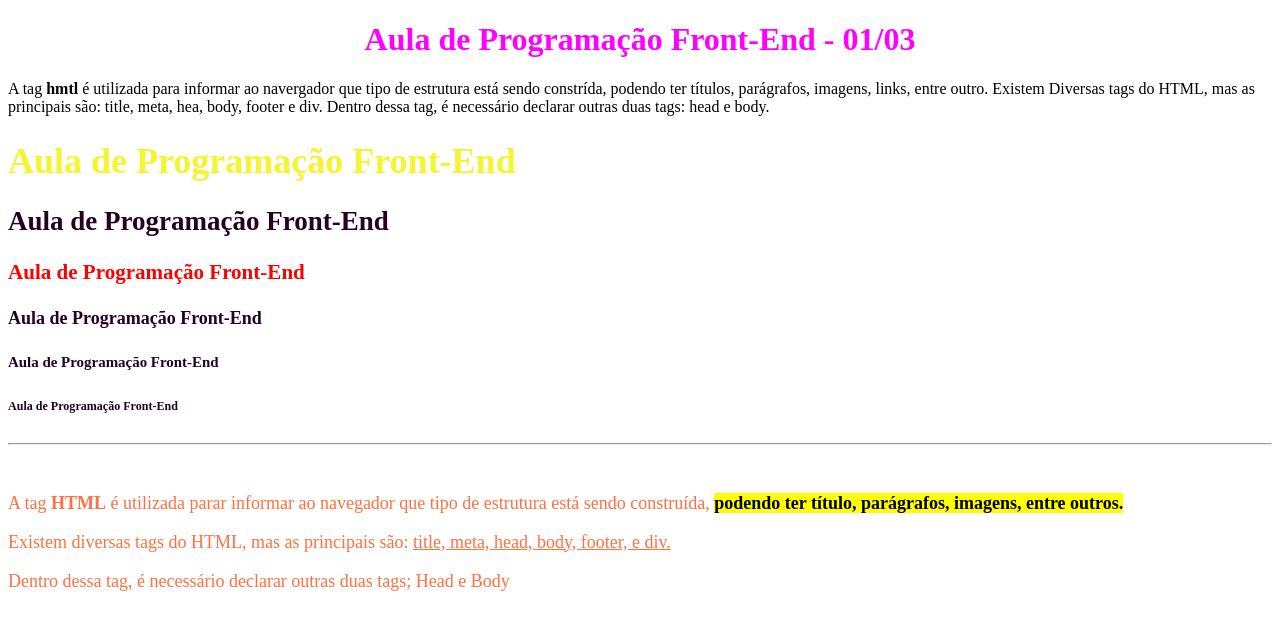
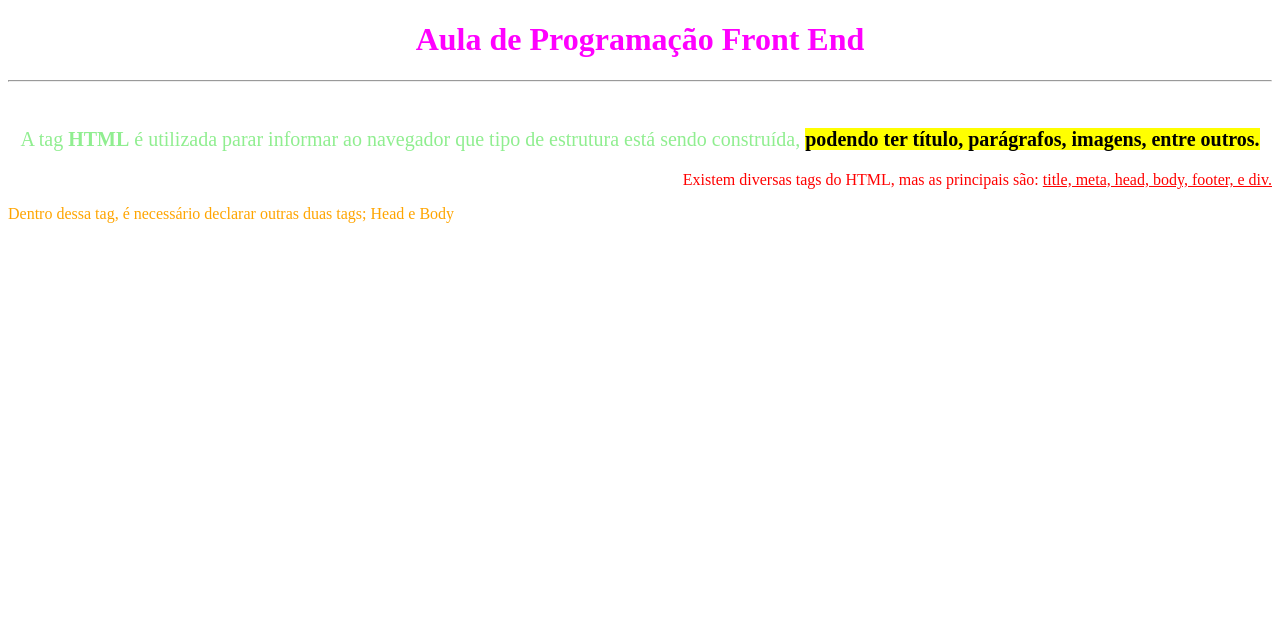
Before and after one commit to GustavoDalla/Gustavo-Dallabrida-PFE, a plain HTML site: page Aula03.html in a window 1280 px wide. Drawn offline with Linux system fonts and the light colour scheme.

Commit message:
Update Aula03.html

```diff
--- a/Aula03.html
+++ b/Aula03.html
@@ -6,34 +6,14 @@
         </head>
         <body>
         <main>
-                 <h1 style="text-align: center; color: magenta">Aula de Programação Front-End - 01/03</h1>
-                 <p>A tag <strong>hmtl</strong> é utilizada para informar ao navergador que tipo de estrutura está sendo constrída, podendo ter títulos, parágrafos, imagens, links, entre outro.
-                  Existem Diversas tags do HTML, mas as principais são: title, meta, hea, body, footer e div.
-                  Dentro dessa tag, é necessário declarar outras duas tags: head e body.</p>
+                 <h1 style="text-align: center; color: magenta">Aula de Programação Front End</h1>
 
-                  <!-- Níveis de títulos - 6 níveis -->
-                  <font color=#F5F430 size=4>
-                  <h1>Aula de Programação Front-End</h1>
-
-                  <font color=255,0,255 size=4>
-                  <h2>Aula de Programação Front-End</h2>
-
-                  <font color=red size=4>
-                  <h3>Aula de Programação Front-End</h3>
-
-                  </font>
-                  <h4>Aula de Programação Front-End</h4>
-                  <h5>Aula de Programação Front-End</h5>
-                  <h6>Aula de Programação Front-End</h6>
-
-                  <!-- Formatação de Texto -->
-                  <font color=#FF7140 size=4>
                   <hr><!-- Inserir uma linha na horizontal -->
                   <br><!-- Inserir uma quebra de linha -->
 
-                  <p>A tag <strong>HTML</strong> é utilizada parar informar ao navegador que tipo de estrutura está sendo construída, <strong><mark> podendo ter título, parágrafos, imagens, entre outros.</mark></strong>
-                  <p>Existem diversas tags do HTML, mas as principais são: <u>title, meta, head, body, footer, e div.</u></p>
-                  <p>Dentro dessa tag, é necessário declarar outras duas tags; Head e Body</p>
+                  <p style="font-size: 20px; text-align: center; color: lightgreen;">A tag <strong>HTML</strong> é utilizada parar informar ao navegador que tipo de estrutura está sendo construída, <strong><mark> podendo ter título, parágrafos, imagens, entre outros.</mark></strong>
+                  <p style="text-align: right; font-size 18px; color: red;">Existem diversas tags do HTML, mas as principais são: <u>title, meta, head, body, footer, e div.</u></p>
+                  <p style="tezt-align: left; font-size: 16px; color: orange;">Dentro dessa tag, é necessário declarar outras duas tags; Head e Body</p>
         </main>
         </body>
 </html>
```
